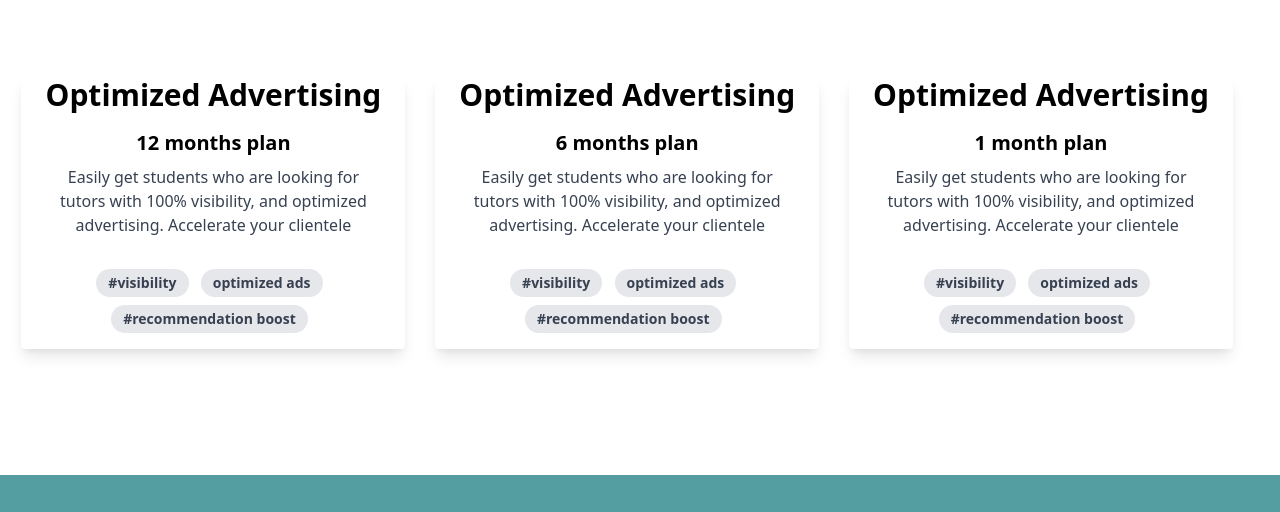
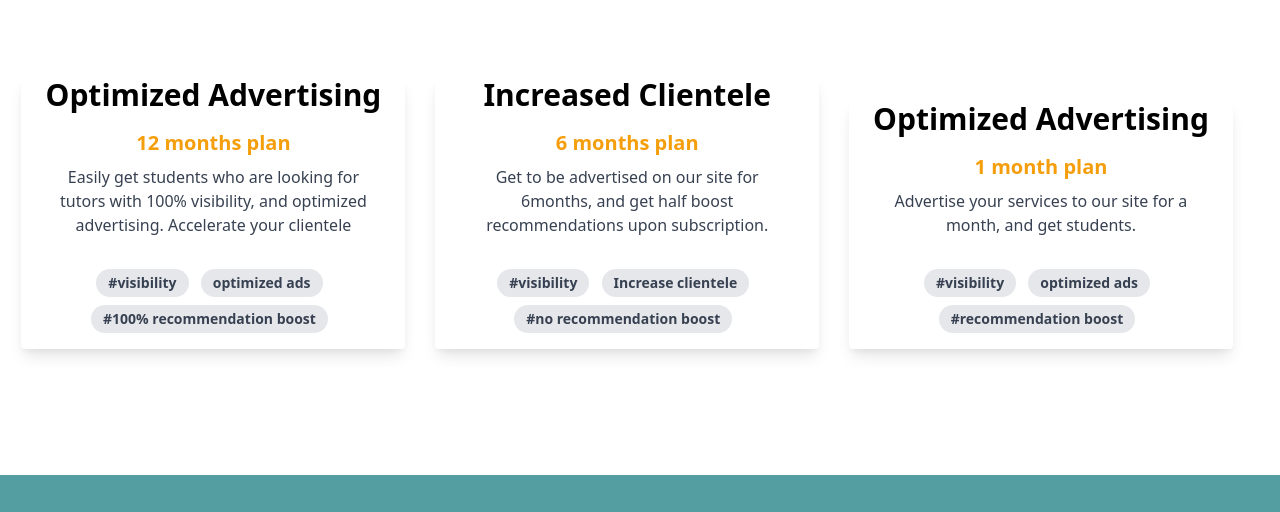
Before and after one commit to IFM2B-E4NNF/IFM2B_PROJECT, a plain HTML site: page index.html in a window 1280 px wide. Shown: the part 664-1176 px from the top of the page. Drawn offline with nearby package versions, Linux system fonts and the light colour scheme.

Commit message:
added price plan content

```diff
--- a/index.html
+++ b/index.html
@@ -58,7 +58,7 @@
       <div class="max-w-sm rounded overflow-hidden shadow-lg">
         <h3 class="font-bold text-3xl">Optimized Advertising</h3>
         <div class="px-6 py-4">
-          <div class="font-bold text-xl mb-2">12 months plan</div>
+          <div class="font-bold text-xl mb-2 text-yellow-500">12 months plan</div>
           <p class="text-gray-700 text-base">
             Easily get students who are looking for tutors with 100% visibility,
             and optimized advertising. Accelerate your clientele
@@ -70,7 +70,27 @@
           <span
             class="inline-block bg-gray-200 rounded-full px-3 py-1 text-sm font-semibold text-gray-700 mr-2 mb-2">optimized ads</span>
           <span
-            class="inline-block bg-gray-200 rounded-full px-3 py-1 text-sm font-semibold text-gray-700 mr-2 mb-2">#recommendation boost</span>
+            class="inline-block bg-gray-200 rounded-full px-3 py-1 text-sm font-semibold text-gray-700 mr-2 mb-2">#100% recommendation boost</span>
+        </div>
+      </div>
+    </div>
+
+    <div class="feature">
+      <div class="max-w-sm rounded overflow-hidden shadow-lg">
+        <h3 class="font-bold text-3xl">Increased Clientele</h3>
+        <div class="px-6 py-4">
+          <div class="font-bold text-xl mb-2 text-yellow-500">6 months plan</div>
+          <p class="text-gray-700 text-base">
+            Get to be advertised on our site for 6months, and get half boost recommendations upon subscription.
+          </p>
+        </div>
+        <div class="px-6 pt-4 pb-2">
+          <span
+            class="inline-block bg-gray-200 rounded-full px-3 py-1 text-sm font-semibold text-gray-700 mr-2 mb-2">#visibility</span>
+          <span
+            class="inline-block bg-gray-200 rounded-full px-3 py-1 text-sm font-semibold text-gray-700 mr-2 mb-2">Increase clientele</span>
+          <span
+            class="inline-block bg-gray-200 rounded-full px-3 py-1 text-sm font-semibold text-gray-700 mr-2 mb-2">#no recommendation boost</span>
         </div>
       </div>
     </div>
@@ -79,31 +99,9 @@
       <div class="max-w-sm rounded overflow-hidden shadow-lg">
         <h3 class="font-bold text-3xl">Optimized Advertising</h3>
         <div class="px-6 py-4">
-          <div class="font-bold text-xl mb-2">6 months plan</div>
+          <div class="font-bold text-xl mb-2 text-yellow-500">1 month plan</div>
           <p class="text-gray-700 text-base">
-            Easily get students who are looking for tutors with 100% visibility,
-            and optimized advertising. Accelerate your clientele
-          </p>
-        </div>
-        <div class="px-6 pt-4 pb-2">
-          <span
-            class="inline-block bg-gray-200 rounded-full px-3 py-1 text-sm font-semibold text-gray-700 mr-2 mb-2">#visibility</span>
-          <span
-            class="inline-block bg-gray-200 rounded-full px-3 py-1 text-sm font-semibold text-gray-700 mr-2 mb-2">optimized ads</span>
-          <span
-            class="inline-block bg-gray-200 rounded-full px-3 py-1 text-sm font-semibold text-gray-700 mr-2 mb-2">#recommendation boost</span>
-        </div>
-      </div>
-    </div>
-
-    <div class="feature">
-      <div class="max-w-sm rounded overflow-hidden shadow-lg">
-        <h3 class="font-bold text-3xl">Optimized Advertising</h3>
-        <div class="px-6 py-4">
-          <div class="font-bold text-xl mb-2">1 month plan</div>
-          <p class="text-gray-700 text-base">
-            Easily get students who are looking for tutors with 100% visibility,
-            and optimized advertising. Accelerate your clientele
+            Advertise your services to our site for a month, and get students.
           </p>
         </div>
         <div class="px-6 pt-4 pb-2">
```
